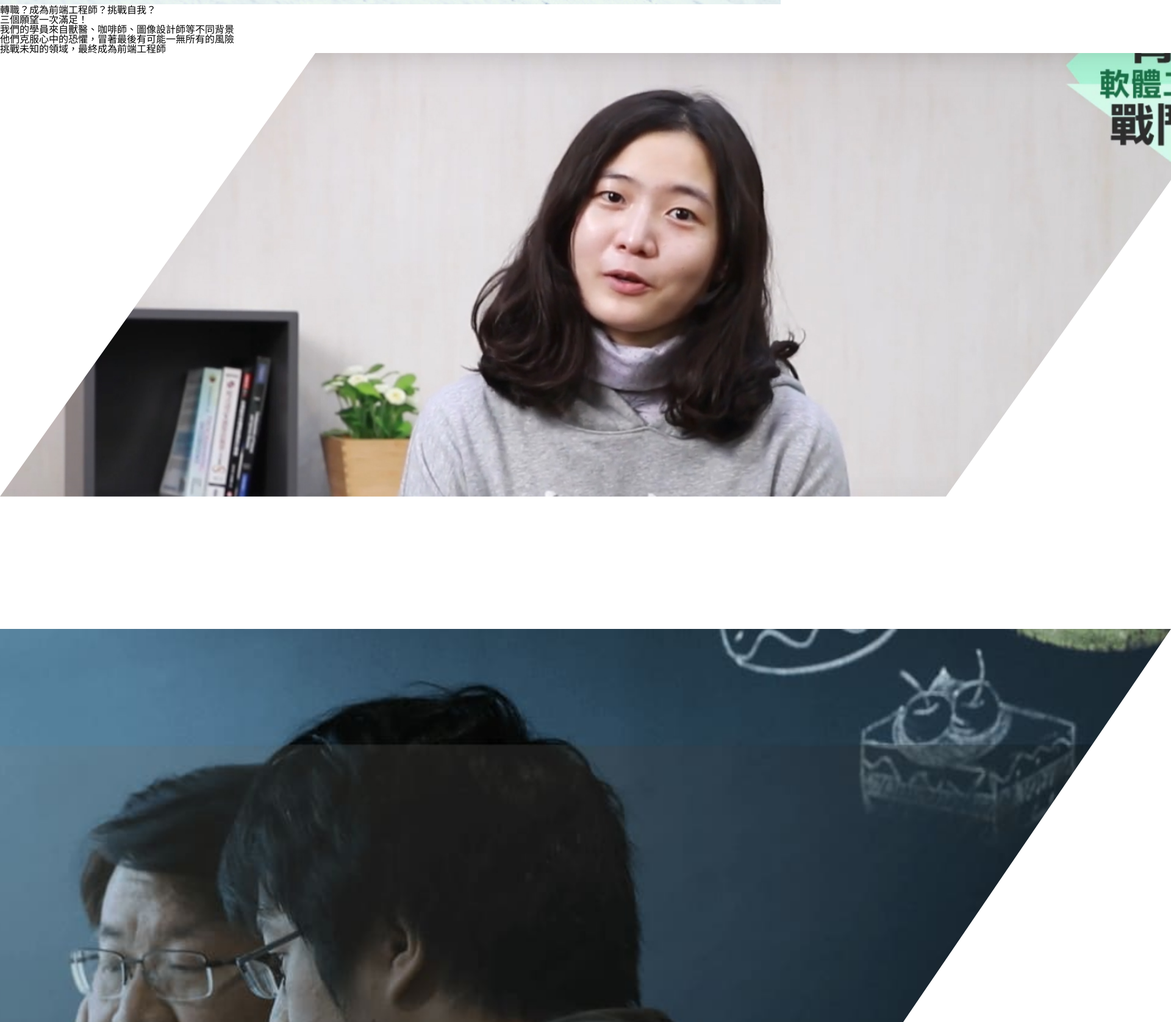
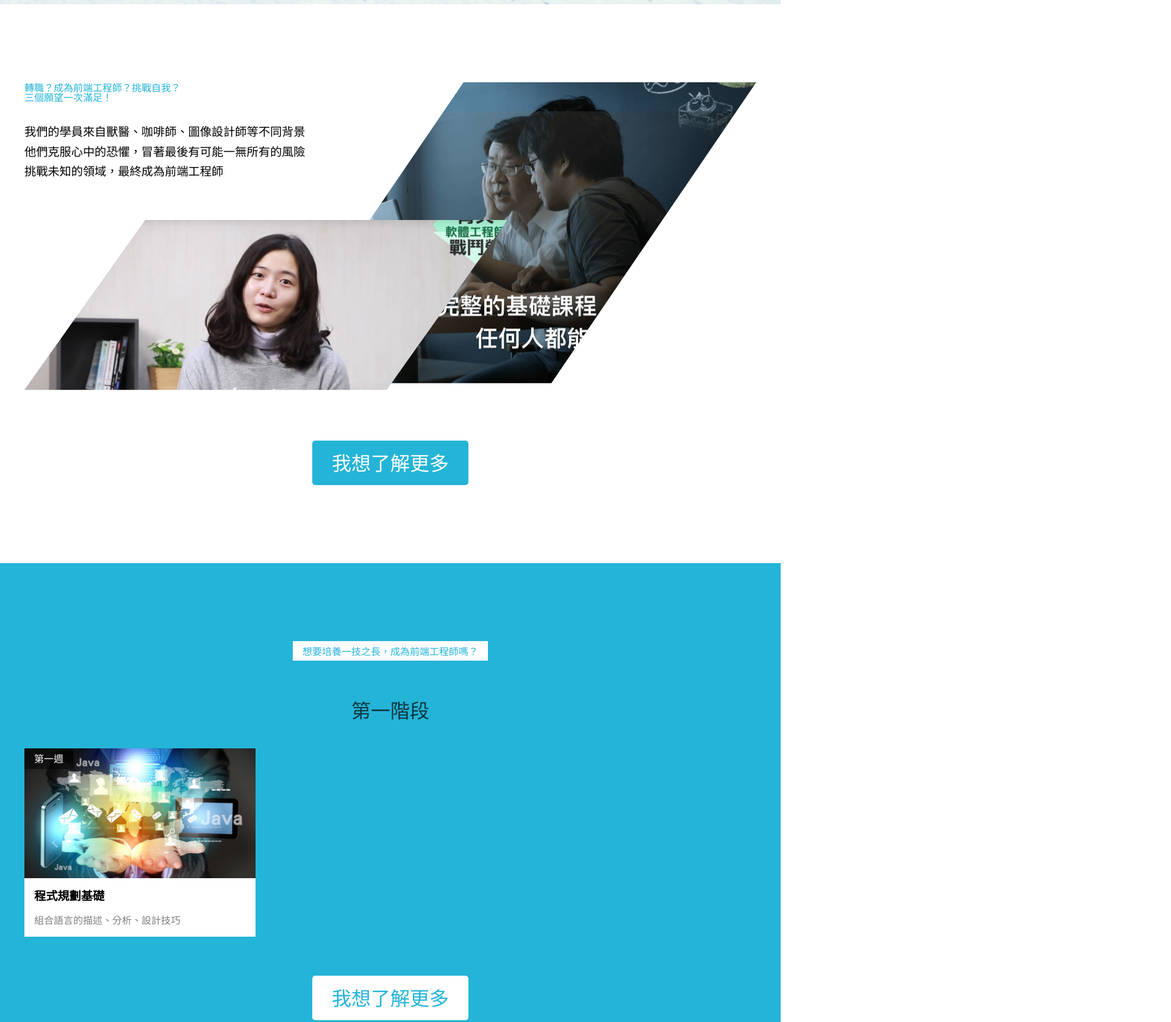
Before and after one commit to dora20020816/myProject, a plain HTML site: page f2e/index.html in a window 1280 px wide. Shown: the part 713-2390 px from the top of the page at 61% size, 1920 px wide, since content can reach past the window. Drawn offline with nearby package versions, Linux system fonts and the light colour scheme; files that its build step writes are made by us from their sources.

Commit message:
Add files via upload

```diff
--- a/f2e/index.css
+++ b/f2e/index.css
@@ -65,6 +65,45 @@
   100% {
     color: #fff;
   }
+}
+
+/* helper --------------------*/
+
+.h-container-m {
+  max-width: 1200px;
+}
+.h-container-s {
+  max-width: 1000px;
+}
+
+.h-mx-auto {
+  margin-left: auto;
+  margin-right: auto;
+}
+
+.h-img-resp {
+  max-width: 100%;
+  height: auto;
+}
+
+.h-row {
+  padding-left: 1rem;
+  padding-right: 1rem;
+}
+
+.h-gradient-stripe {
+  background-image: linear-gradient(
+    -45deg,
+    var(--opacity-color) 0%,
+    var(--opacity-color) 25%,
+    transparent 26%,
+    transparent 50%,
+    var(--opacity-color) 51%,
+    var(--opacity-color) 75%,
+    transparent 76%,
+    transparent 100%,
+  );
+  background-size: 7px 7px;
 }
 
 /* reset -------------------- */
@@ -135,6 +174,7 @@ img{
     display: flex;
     justify-content: center;
     align-items: center;
+    /* clip-path: polygon(0 0, 100% 0, 100% 90%, 0 100%); */
 }
 
 .banner-head {
@@ -145,18 +185,6 @@ img{
     position: relative;
     /* background-color: rgba(255, 255, 255, .5); */
     /* background-color: pink; */
-    background-image: linear-gradient(
-      -45deg,
-      var(--opacity-color) 0%,
-      var(--opacity-color) 25%,
-      transparent 26%,
-      transparent 50%,
-      var(--opacity-color) 51%,
-      var(--opacity-color) 75%,
-      transparent 76%,
-      transparent 100%
-    );
-    background-size: 7px 7px;
 }
 
 .banner-body {
@@ -192,27 +220,105 @@ img{
     background-color: pink;
 }
 
-.header{
-background-color: papayawhip;
-display: flex;
-justify-content: space-between;
-align-items: center;
+/* section ---------------------*/
+
+.section {
+  padding-top: 8rem;
+  padding-bottom: 8rem;
 }
 
+.secrion-title {
+  font-size: 2.5rem;
+  font-weight: 600;
+  line-height: 1.3;
+}
 
+.section-subtitle {
+  font-size: 2rem;
+  margin-bottom: 1.5em;
+  text-align: center;
+  color: rgba(0, 0, 0, .7);
+}
 
+.section-underline::after {
+  content: "";
+  display: block;
+  border-bottom: solid 3px rgba(0, 0, 0, .6);
+  width: 50px;
+  margin-left: auto;
+  margin-right: auto;
+  margin-top: .5em;
+}
 
+.section-description {
+  margin-top: 2rem;
+  margin-bottom: 4rem;
+  font-size: 1.2rem;
+  line-height: 1.7;
+}
 
+.section-btnWrap {
+  text-align: center;
+}
 
+.section-btn {
+  display: inline-block;
+  padding: .6em 1em .7em;
+  font-size: 2rem;
+  text-decoration: none;
+  border-radius: 5px;
+  transition-duration: .3s;
+}
 
+.section-btn:hover {
+  opacity: .8;
+}
 
+.section-btn-primary {
+  color: #fff;
+  background-color: var(--primary-color);
+}
 
+.section-btn-light {
+  color: var(--primary-color);
+  background-color: #fff;
+}
 
+.section-item {
+  margin-top: 4em;
+}
 
+.section-grid {
+  display: grid;
+  /* grid-template-columns: 25% 25% 25% 25%; */
+  grid-template-columns: repeat(3, 1fr);
+  gap: 2rem;
+}
 
+/* section-info ------------- */
 
-.section-info .secrion-title {
-    color:var(--primary-color);
+.section-info .section-container {
+  display: flex;
+  flex-wrap: wrap;
+}
+
+.section-info .section-head {
+  width: 60%;
+  /* background-color: yellowgreen; */
+}
+
+.section-info .section-body {
+  width: 40%;
+  /* background-color: yellow; */
+}
+
+.section-info .section-foot {
+  width: 100%;
+  /* background-color: pink; */
+}
+
+.section-info .section-title {
+  color: var(--primary-color);
 }
 
 .section-img-student {
@@ -228,3 +334,90 @@ align-items: center;
   transform-origin: right top;
   clip-path: polygon(50% 0, 100% 0, 65% 90%, 15% 90%);
 }
+
+/* section-subject ------------- */
+
+.section-subject {
+  background-color: var(--primary-color);
+}
+
+.section-subject .section-head {
+  text-align: center;
+}
+
+.section-subject .section-title {
+  padding: .5em 1em;
+  color: var(--primary-color);
+  background-color: #fff;
+  display: inline-block;
+}
+
+.section-subject .section-body {
+  margin-top: 4rem;
+  margin-bottom: 4rem;
+}
+
+/* section-result -------------- */
+
+.section-result .section-head {
+  text-align: center;
+}
+
+.section-result .section-body {
+  margin-top: 4rem;
+  margin-bottom: 4rem;
+}
+
+/* card ---------------------- */
+
+.card {
+  background-color: #fff;
+}
+
+.card-tag {
+  position: absolute;
+  padding: .5rem 1rem .6rem;
+  color: #fff;
+  background-color: rgba(0, 0, 0, .5);
+  /* background-color: yellowgreen; */
+}
+
+.card-img {
+  aspect-ratio: 16/9;
+  object-fit: cover;
+}
+
+.card-title,
+.card-description {
+  margin: 1rem;
+}
+
+.card-title {
+  font-size: 1.2rem;
+  font-weight: 600;
+  line-height: 1.3;
+}
+
+.card-description {
+  color: rgba(0, 0, 0, .5);
+  line-height: 1.4;
+}
+
+/* result ------------------- */
+
+.result {
+  padding: 3rem;
+  text-align: center;
+  box-shadow: 0 15px 40px rgba(0, 0, 0, .1);
+}
+
+.result-num {
+  font-size: 3rem;
+  color: var(--primary-color);
+}
+
+.result-foot {
+  margin-top: 1rem;
+  font-size: 1.2rem;
+  color: rgba(0, 0, 0, .4);
+}
```
Also changed, not shown: f2e/index.html (+1 -0 lines). Lines whose indentation alone changed are shown as unchanged.
